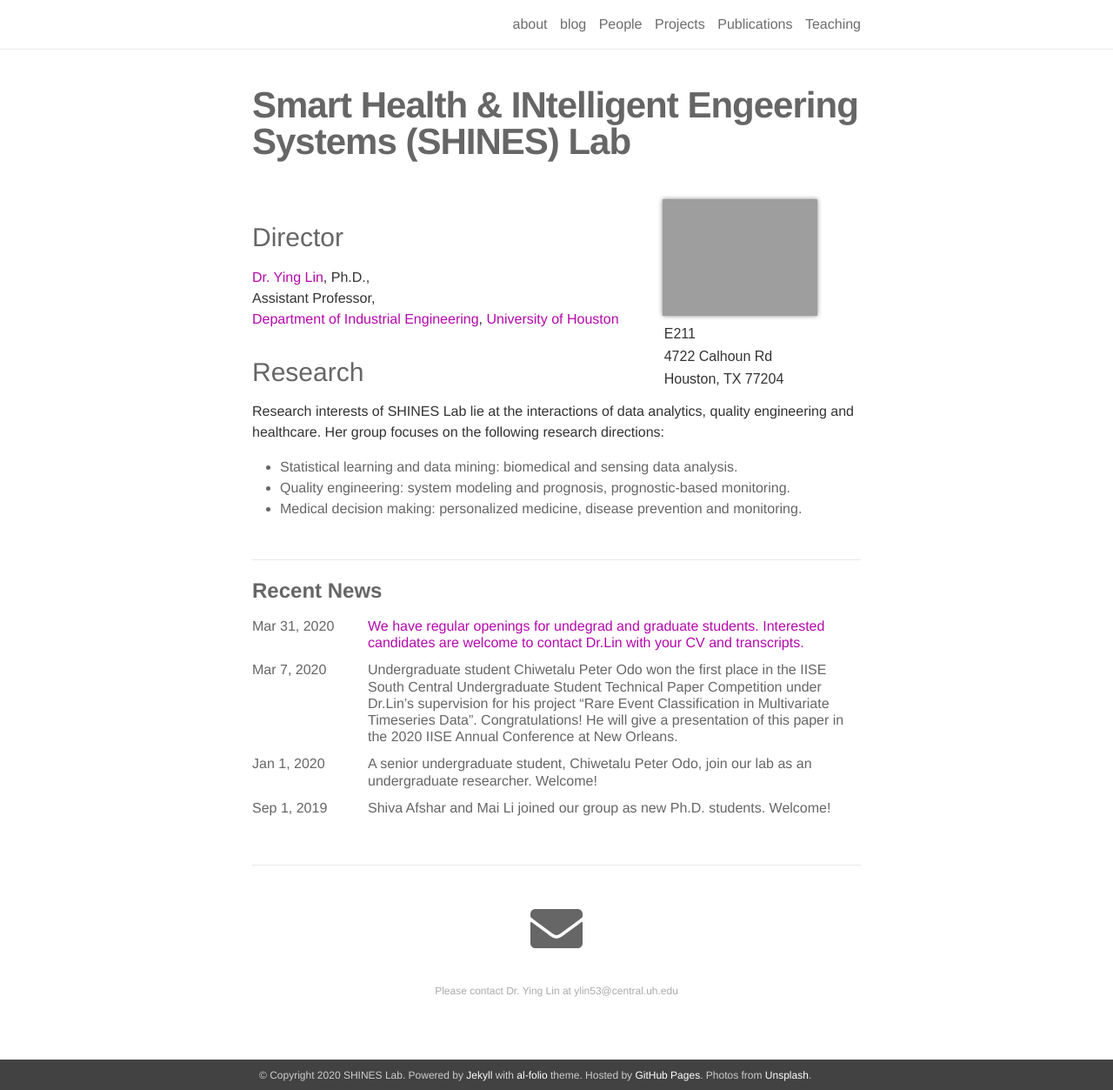
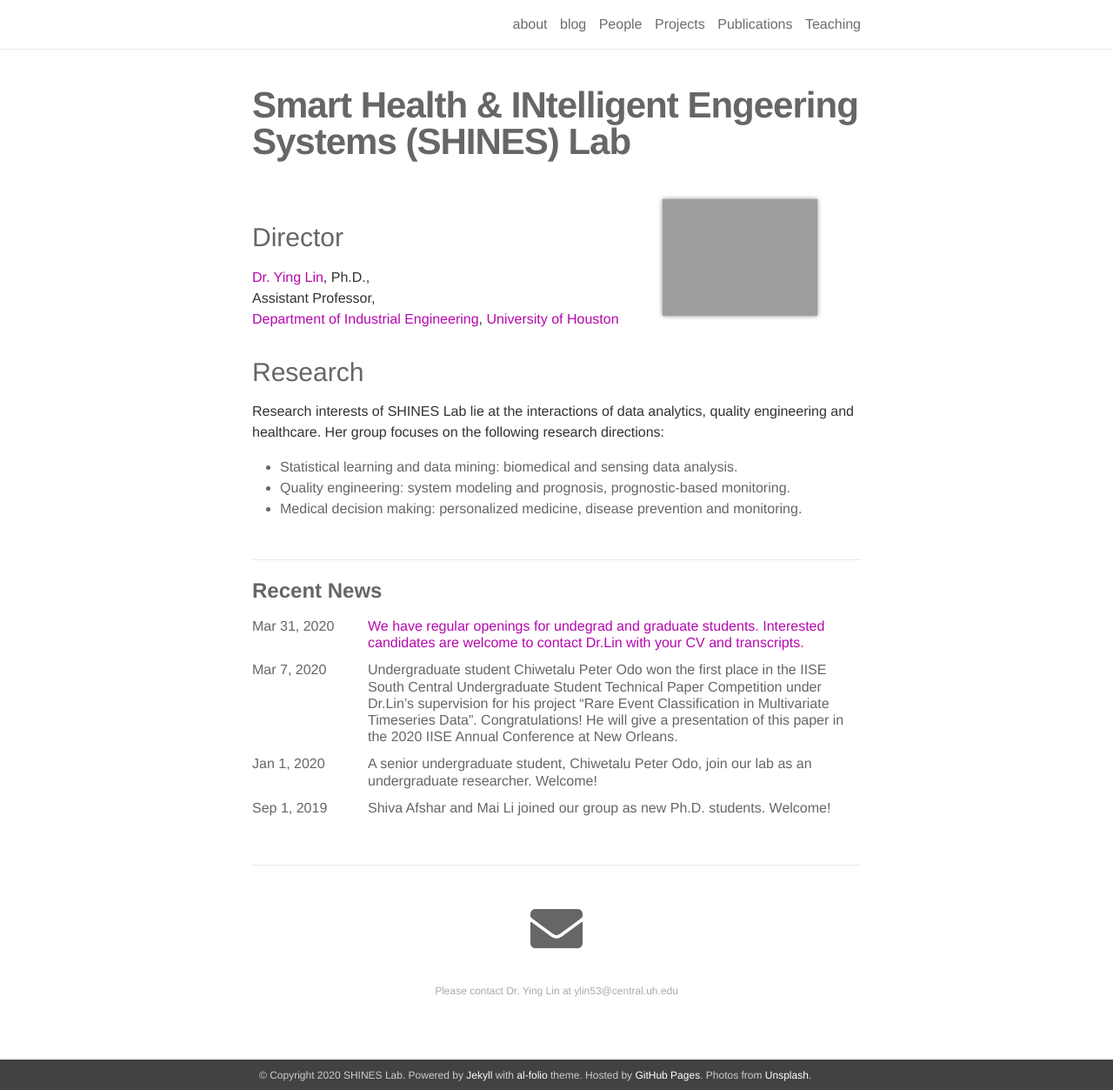
Before and after one commit to shines-lab/shines-lab.github.io, a Jekyll site: the page built from _pages/about.md, in a window 1280 px wide and 1253 px high. Shown: the whole window at 87% size. Built offline with Jekyll 4.4.1, drawn with Linux system fonts in a browser that asks for light colours; nearby versions of some CDN libraries.

Commit message:
Update about.md

```diff
--- a/_pages/about.md
+++ b/_pages/about.md
@@ -5,10 +5,6 @@ title: <strong>Smart Health & INtelligent Engeering Systems (SHINES) Lab</strong
 profile:
   align: right
   image: WechatIMG7514.jpeg
-  address: >
-    <p>E211</p>
-    <p>4722 Calhoun Rd</p>
-    <p>Houston, TX 77204</p>
 news: true
 social: true
 ---
```
